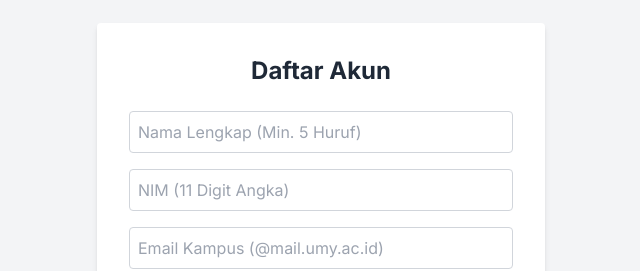
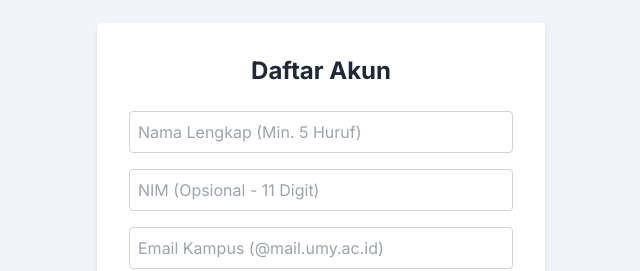
Before and after one commit to A-PPAW-TI503P-2025/PROJECT_KELOMPOK2_LOKASI-KAMERA, a React (Create React App) app in the folder FrontEnd/: page /register in a window 1280 px wide. Shown: the part 163-434 px from the top of the page, without its empty margins (319-959 px from the left). Built offline with nearby package versions, Linux system fonts and the light colour scheme.

Commit message:
perbaikan bisa regist tanpa nim

```diff
--- a/FrontEnd/package.json
+++ b/FrontEnd/package.json
@@ -42,6 +42,6 @@
   "devDependencies": {
     "autoprefixer": "^10.4.23",
     "postcss": "^8.5.6",
-    "tailwindcss": "^3.4.1"
+    "tailwindcss": "^3.4.19"
   }
 }
--- a/FrontEnd/src/App.js
+++ b/FrontEnd/src/App.js
@@ -11,6 +11,7 @@ import KelolaBuku from "./components/Admin/KelolaBuku";
 import Laporan from "./components/Admin/Laporan";
 
 // Member Components (Folder 'Mahasiswa')
+// PERHATIKAN: Path-nya sekarang pakai 'Mahasiswa'
 import LihatDaftarBuku from "./components/Mahasiswa/LihatDaftarBuku";
 import PinjamBuku from "./components/Mahasiswa/PinjamBuku";
 import KembalikanBuku from "./components/Mahasiswa/KembalikanBuku";
--- a/FrontEnd/src/components/Register.js
+++ b/FrontEnd/src/components/Register.js
@@ -16,7 +16,7 @@ const Register = () => {
   const validateInput = (name, value) => {
     let errors = { ...validationErrors };
 
-    // 1. Validasi Nama (Sesuai DB: Minimal 5 huruf)
+    // 1. Validasi Nama
     if (name === "nama") {
       if (value.length < 5) {
         errors.nama = "Nama minimal 5 karakter";
@@ -25,18 +25,22 @@ const Register = () => {
       }
     }
 
-    // 2. Validasi NIM (Sesuai DB: Harus Angka & 11 Digit)
+    // 2. Validasi NIM (Hanya jika diisi)
     if (name === "nim") {
-      if (!/^\d+$/.test(value)) {
-        errors.nim = "NIM harus berupa angka";
-      } else if (value.length !== 11) {
-        errors.nim = "NIM harus tepat 11 digit";
+      if (!value) {
+        delete errors.nim; // Hapus error jika kosong
       } else {
-        delete errors.nim;
+        if (!/^\d+$/.test(value)) {
+          errors.nim = "NIM harus berupa angka";
+        } else if (value.length !== 11) {
+          errors.nim = "NIM harus tepat 11 digit";
+        } else {
+          delete errors.nim;
+        }
       }
     }
 
-    // 3. Validasi Email (Sesuai DB: Wajib @mail.umy.ac.id)
+    // 3. Validasi Email
     if (name === "email") {
       if (!value.endsWith("@mail.umy.ac.id")) {
         errors.email = "Wajib gunakan email kampus (@mail.umy.ac.id)";
@@ -57,7 +61,7 @@ const Register = () => {
   const handleSubmit = async (e) => {
     e.preventDefault();
 
-    // Cek apakah masih ada error validasi sebelum kirim
+    // Cek error validasi
     if (Object.keys(validationErrors).length > 0) {
       setError("Mohon perbaiki data yang merah sebelum daftar.");
       return;
@@ -68,9 +72,10 @@ const Register = () => {
       alert("Registrasi Berhasil! Silakan Login.");
       navigate("/");
     } catch (err) {
-      // Menangkap pesan error dari backend/database
       console.error(err);
-      const msg = err.response?.data?.message || "Gagal daftar. Cek koneksi atau data duplikat.";
+      const msg =
+        err.response?.data?.message ||
+        "Gagal daftar. Cek koneksi atau data duplikat.";
       setError(msg);
     }
   };
@@ -95,24 +100,34 @@ const Register = () => {
               type="text"
               name="nama"
               placeholder="Nama Lengkap (Min. 5 Huruf)"
-              className={`w-full p-2 border rounded ${validationErrors.nama ? 'border-red-500' : 'border-gray-300'}`}
+              className={`w-full p-2 border rounded ${
+                validationErrors.nama ? "border-red-500" : "border-gray-300"
+              }`}
               onChange={handleChange}
-              required
             />
-            {validationErrors.nama && <p className="text-xs text-red-500 mt-1">{validationErrors.nama}</p>}
+            {validationErrors.nama && (
+              <p className="text-xs text-red-500 mt-1">
+                {validationErrors.nama}
+              </p>
+            )}
           </div>
 
-          {/* Input NIM */}
+          {/* Input NIM - SUDAH DIPERBAIKI (Tidak ada 'required') */}
           <div>
             <input
               type="text"
               name="nim"
-              placeholder="NIM (11 Digit Angka)"
-              className={`w-full p-2 border rounded ${validationErrors.nim ? 'border-red-500' : 'border-gray-300'}`}
+              placeholder="NIM (Opsional - 11 Digit)"
+              className={`w-full p-2 border rounded ${
+                validationErrors.nim ? "border-red-500" : "border-gray-300"
+              }`}
               onChange={handleChange}
-              required
             />
-            {validationErrors.nim && <p className="text-xs text-red-500 mt-1">{validationErrors.nim}</p>}
+            {validationErrors.nim && (
+              <p className="text-xs text-red-500 mt-1">
+                {validationErrors.nim}
+              </p>
+            )}
           </div>
 
           {/* Input Email */}
@@ -121,11 +136,17 @@ const Register = () => {
               type="email"
               name="email"
               placeholder="Email Kampus (@mail.umy.ac.id)"
-              className={`w-full p-2 border rounded ${validationErrors.email ? 'border-red-500' : 'border-gray-300'}`}
+              className={`w-full p-2 border rounded ${
+                validationErrors.email ? "border-red-500" : "border-gray-300"
+              }`}
               onChange={handleChange}
               required
             />
-            {validationErrors.email && <p className="text-xs text-red-500 mt-1">{validationErrors.email}</p>}
+            {validationErrors.email && (
+              <p className="text-xs text-red-500 mt-1">
+                {validationErrors.email}
+              </p>
+            )}
           </div>
 
           {/* Input Password */}
@@ -144,9 +165,11 @@ const Register = () => {
             type="submit"
             disabled={Object.keys(validationErrors).length > 0}
             className={`w-full p-2 font-bold text-white rounded transition
-              ${Object.keys(validationErrors).length > 0
-                ? 'bg-gray-400 cursor-not-allowed'
-                : 'bg-green-600 hover:bg-green-700'}`}
+              ${
+                Object.keys(validationErrors).length > 0
+                  ? "bg-gray-400 cursor-not-allowed"
+                  : "bg-green-600 hover:bg-green-700"
+              }`}
           >
             Daftar
           </button>
```
Also changed, not shown: 5 other files (tests, documents, lock files or other folders).
